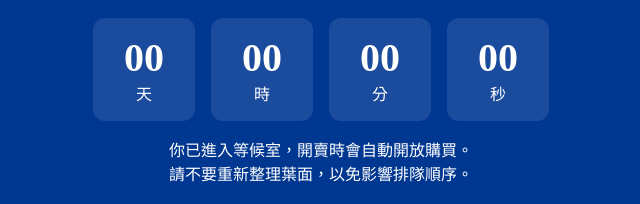
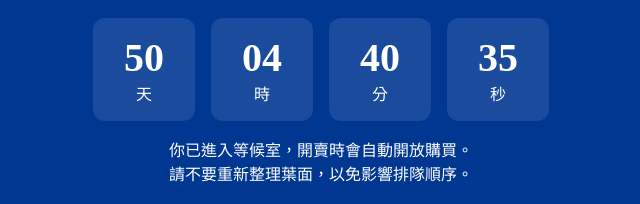
Before and after one commit to codewarrior6116/outage-page, a plain HTML site: page index.html in a window 1280 px wide. Shown: the part 370-574 px from the top of the page, 319-959 px from the left. Drawn offline with Linux system fonts and the light colour scheme.

Commit message:
新增開賣倒數計時功能

```diff
--- a/index.html
+++ b/index.html
@@ -17,5 +17,6 @@
         <div><span id="seconds">00</span> 秒</div>
     </div>
     <p>你已進入等候室，開賣時會自動開放購買。<br>請不要重新整理葉面，以免影響排隊順序。</p>
+    <script src="script.js"></script>
 </body>
 </html>
--- a/script.js
+++ b/script.js
@@ -0,0 +1,20 @@
+const launchtime = new Date("2026-12-01T10:00:00");
+
+function updateCountdown(){
+    const now = new Date();
+    const diff = launchtime - now;
+
+    const days = Math.floor(diff/(1000*60*60*24));
+    const hours = Math.floor(diff/(1000*60*60))%24;
+    const minutes = Math.floor(diff/(1000*60))%60;
+    const seconds = Math.floor(diff/1000)%60;
+
+    document.getElementById("days").textContent = String(days).padStart(2, "0");
+    document.getElementById("hours").textContent = String(hours).padStart(2, "0");
+    document.getElementById("minutes").textContent = String(minutes).padStart(2, "0");
+    document.getElementById("seconds").textContent = String(seconds).padStart(2, "0");
+
+}
+
+updateCountdown();
+setInterval(updateCountdown,1000);
```
